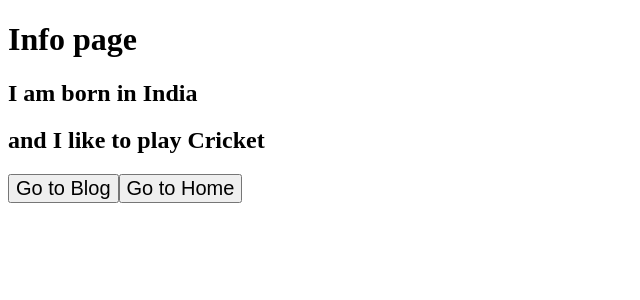
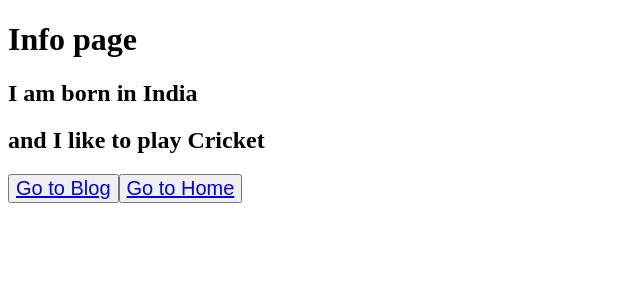
Before and after one commit to githubsouvick7/Siddharth-s-portfolio---Contest-29-01-23---wru1t3wnzc3g, a React app: page /Info in a window 1280 px wide. Shown: the top 300 px of the page, without its empty margins (0-640 px from the left). Built offline with nearby package versions, Linux system fonts and the light colour scheme.

Commit message:
Update Info.js

```diff
--- a/src/components/Info.js
+++ b/src/components/Info.js
@@ -1,15 +1,14 @@
 import React from "react";
-import { useHistory } from "react-router-dom";
+import { Link } from "react-router-dom";
 
 const Info = () => {
-    const navigate = useHistory()
     return (
         <div id="info-page">
             <h1> Info page </h1>
             <h2>I am born in India</h2>
             <h2>and I like to play Cricket </h2>
-            <button id="info-to-blog" onClick={() => navigate.push('/blog')}> Go to Blog</button>
-            <button id="info-to-home" onClick={() => navigate.push('/')}> Go to Home</button>
+            <button id="info-to-blog"><Link to="/blog"> Go to Blog</Link></button>
+            <button id="info-to-home"><Link to="/">Go to Home</Link></button>
         </div>
     )
 }
```
